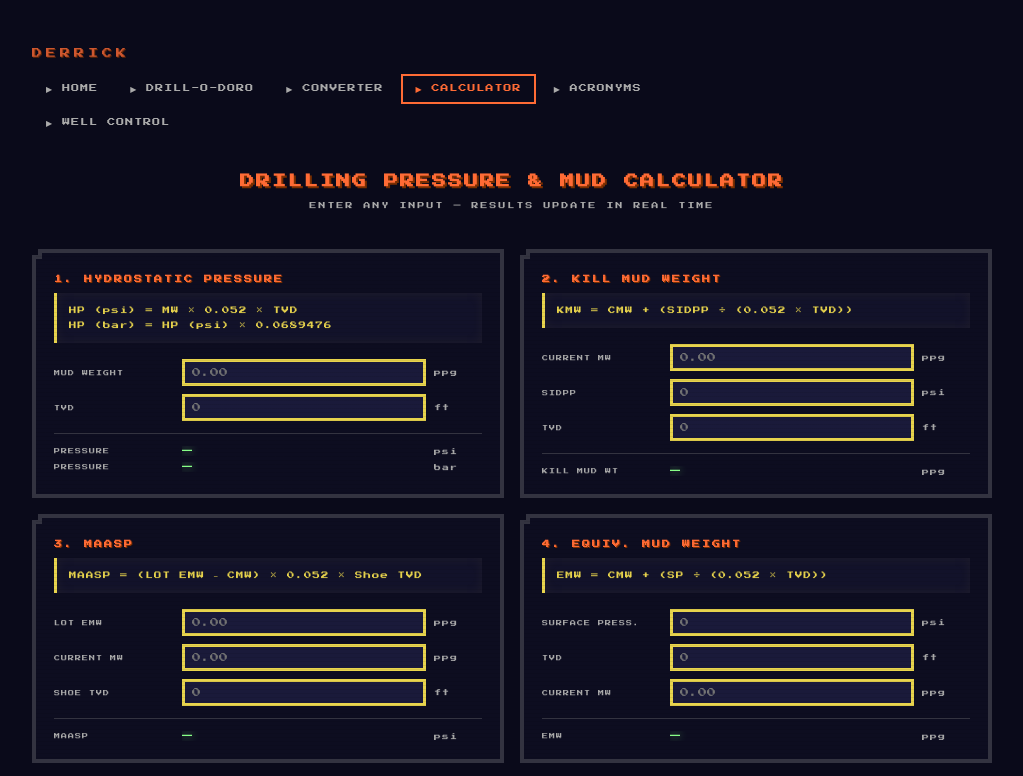
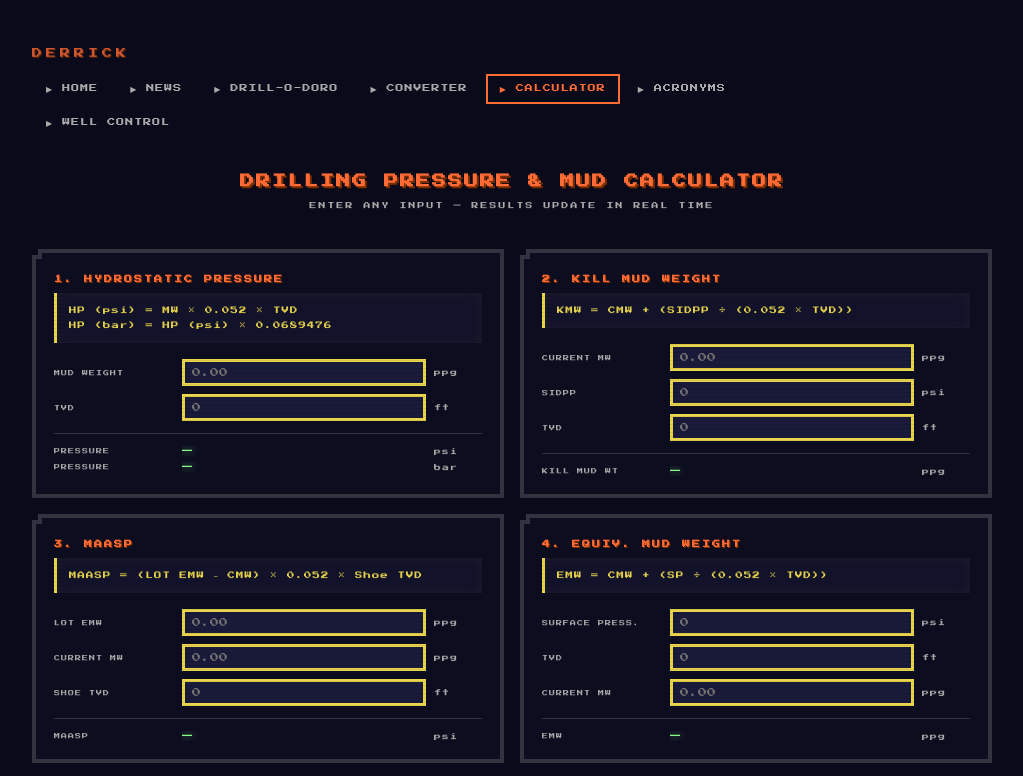
Before and after one commit to rgibbon97/derrick, a website: page calculator.html in a window 1280 px wide. Shown: the top 776 px of the page, without its empty margins (128-1151 px from the left). Drawn offline with Linux system fonts and the light colour scheme.

Commit message:
Add NEWS link to nav on all pages, second after HOME

```diff
--- a/calculator.html
+++ b/calculator.html
@@ -324,6 +324,7 @@
     <a class="site-brand" href="index.html">DERRICK</a>
     <nav class="site-nav">
       <a href="index.html">&#9654; HOME</a>
+      <a href="news.html">&#9654; NEWS</a>
       <a href="timer.html">&#9654; DRILL-O-DORO</a>
       <a href="converter.html">&#9654; CONVERTER</a>
       <a href="calculator.html" aria-current="page">&#9654; CALCULATOR</a>
```
Also changed, not shown: converter.html (+1 -0 lines), derrick.html (+1 -0 lines), index.html (+1 -0 lines), news.html (+1 -1 lines), wellcontrol.html (+1 -0 lines).
